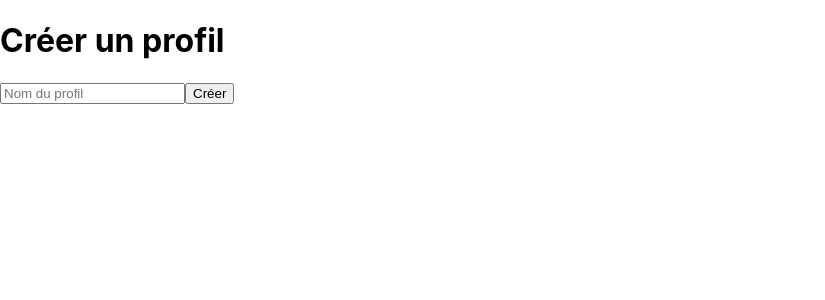
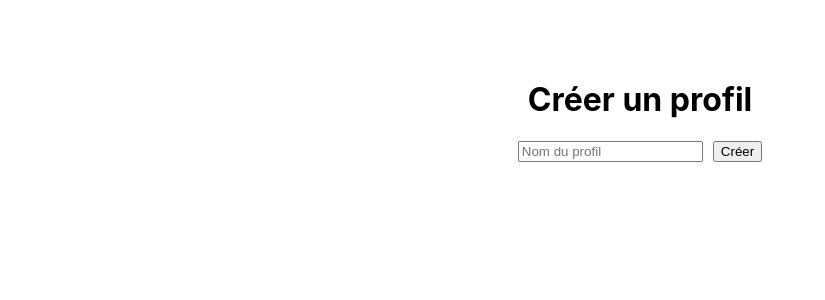
Before and after one commit to hugolete/InvestSimulator, a React (Create React App) app in the folder frontend/: page /create-profile in a window 1280 px wide. Shown: the top 300 px of the page, without its empty margins (0-825 px from the left). Built offline with nearby package versions, Linux system fonts and the light colour scheme; the HTML template or start-up script is replaced by a standard one.

Commit message:
CORS + un peu de style

```diff
--- a/frontend/src/pages/CreateProfile.jsx
+++ b/frontend/src/pages/CreateProfile.jsx
@@ -23,9 +23,8 @@ export default function CreateProfile() {
     };
 
     return (
-        <div>
+        <div style={{ maxWidth: 400, margin: "80px auto", textAlign: "center" }}>
             <h1>Créer un profil</h1>
-
                 <form onSubmit={handleSubmit}>
                     <input
                         type="text"
@@ -33,7 +32,10 @@ export default function CreateProfile() {
                         value={name}
                         onChange={(e) => setName(e.target.value)}
                     />
-                <button type="submit">Créer</button>
+                    <button
+                        type="submit"
+                        style={{marginLeft: "10px"}}
+                    >Créer</button>
                 </form>
         </div>
     );
```
Also changed, not shown: 1 other file (tests, documents, lock files or other folders). Lines whose indentation alone changed are shown as unchanged.
